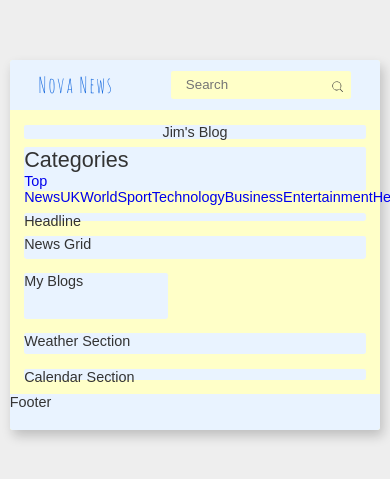
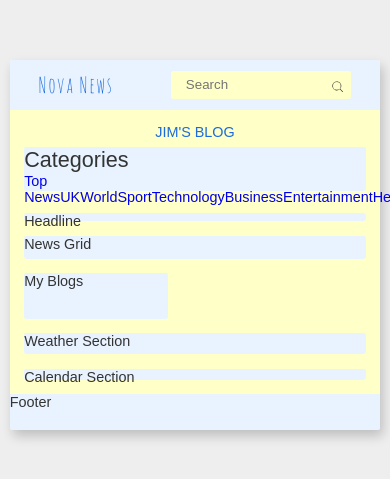
Before and after one commit to Nimira43/Atlas-News, a React (Vite) app: page / in a window 390 px wide. Shown: the part 177-656 px from the top of the page. Built offline with nearby package versions, Linux system fonts and the light colour scheme; a web font is replaced by a local one.

Commit message:
Media queries for user section at 900px.

```diff
--- a/src/index.css
+++ b/src/index.css
@@ -154,6 +154,11 @@ html {
   border-radius: 50%;
 }
 
+.user p {
+  text-transform: uppercase;
+  font-size: 1.5rem;
+}
+
 .categories {
   width: 100%;
   height: calc(80% - var(--rem-2));
@@ -231,8 +236,16 @@ html {
   .logo {
     font-size: 3rem;
   }
+  .user {
+    color: var(--support-blue);
+    background-color: transparent;
+  }
   .user img {
     display: none;
+  }
+  .user p {
+    font-size: 2rem;
+    font-weight: 400;
   }
   .news-content {
     flex-direction: column;
```
